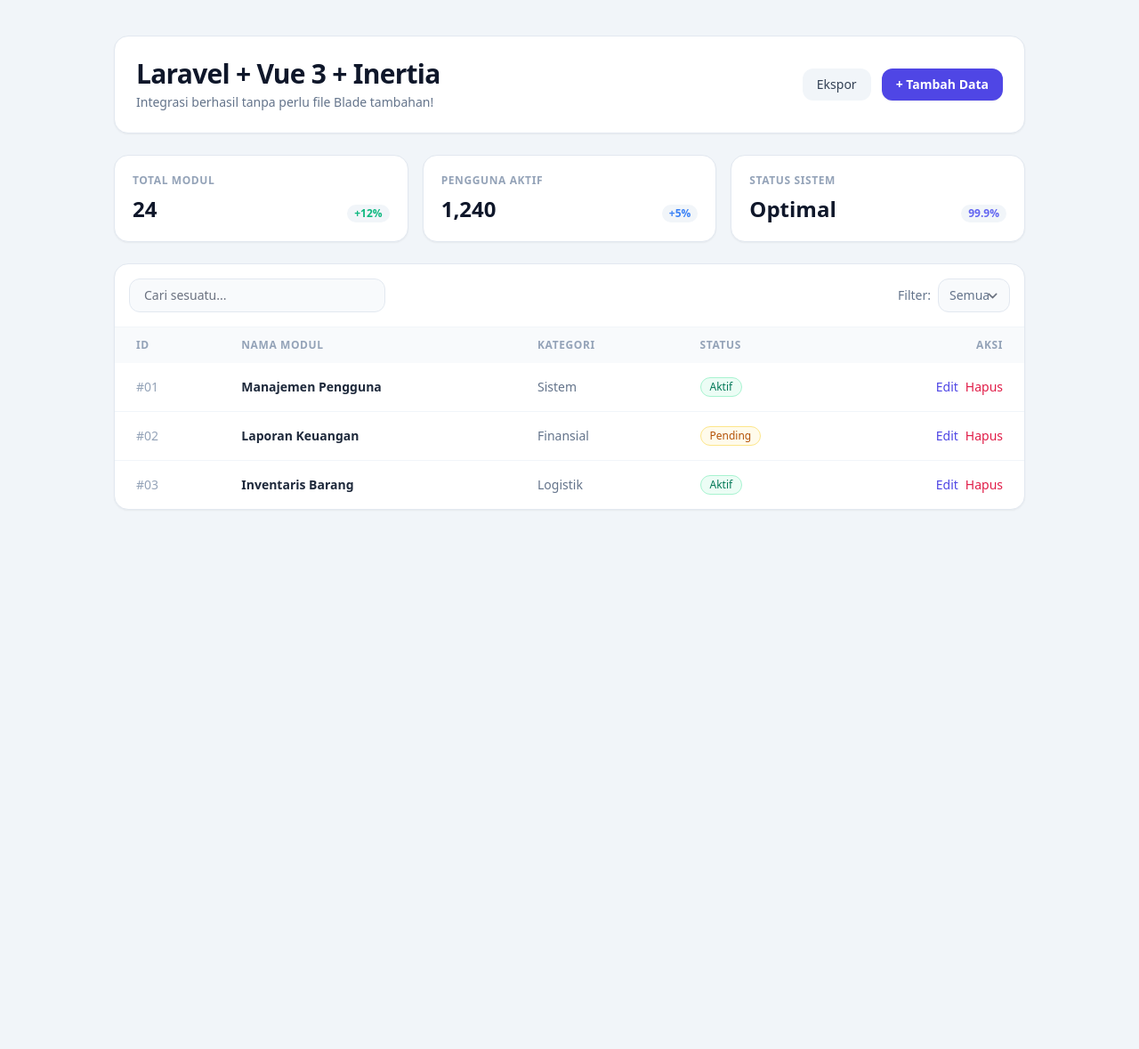
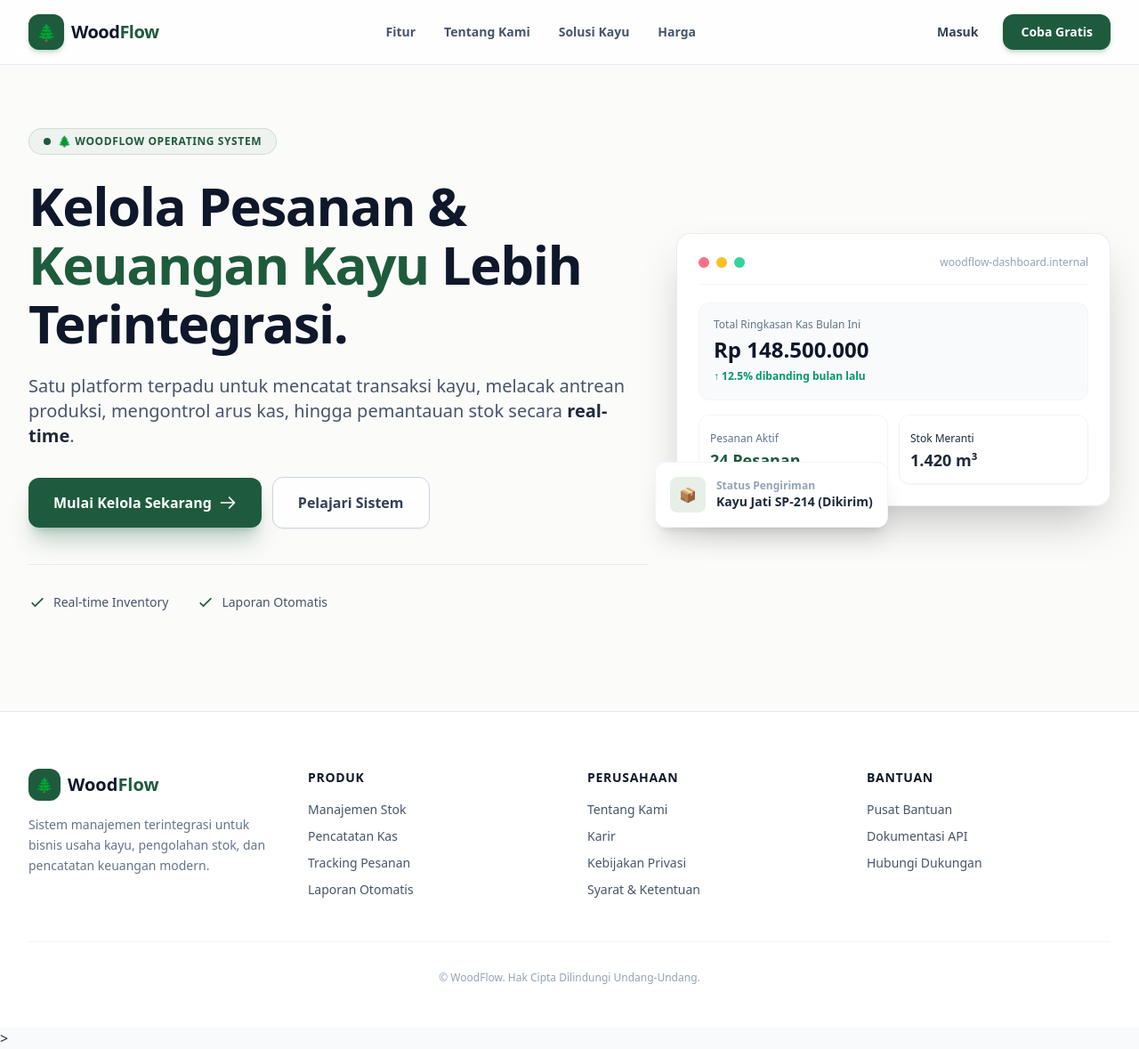
Before and after one commit to si-deltapyy/erp-dipantara, a Laravel app: page / in a window 1280 px wide. Shown: the whole page at 89% size. Before the commit the page ends 573 px from the top, so only its background shows below. Run offline with Laravel 12, Linux system fonts and the light colour scheme; style sheets or scripts are compiled from the project's sources; parts of the project's set-up code (start-up, migrations or seed data) failed here and were passed over; some libraries are stand-ins or nearby versions.

Commit message:
Add WoodFlow landing page with shared layout
Introduces a new Inertia-based marketing landing experience by adding `Landing.vue` plus reusable `Navbar`, `Footer`, and `MainLayout` components. Updates the root route to render `Landing` with WoodFlow-focused copy, and refactors `welcome.blade.php` to extend the app layout with the new page title.

```diff
--- /dev/null
+++ b/resources/js/Components/Footer.vue
@@ -0,0 +1,57 @@
+<template>
+  <footer class="border-t border-slate-200 bg-white pt-16 pb-12 text-slate-600">
+        <div class="mx-auto max-w-7xl px-4 sm:px-6 lg:px-8">
+            <div class="grid grid-cols-1 gap-10 md:grid-cols-4">
+
+                <!-- Col 1: Brand Info -->
+                <div class="md:col-span-1">
+                    <div class="flex items-center gap-2">
+                        <span class="flex h-9 w-9 items-center justify-center rounded-xl bg-[#1e5b3d] text-base text-white">🌲</span>
+                        <span class="text-xl font-extrabold text-slate-900">Wood<span class="text-[#1e5b3d]">Flow</span></span>
+                    </div>
+                    <p class="mt-4 text-sm leading-relaxed text-slate-500">
+                        Sistem manajemen terintegrasi untuk bisnis usaha kayu, pengolahan stok, dan pencatatan keuangan modern.
+                    </p>
+                </div>
+
+                <!-- Col 2: Navigasi Produk -->
+                <div>
+                    <h4 class="text-sm font-bold uppercase tracking-wider text-slate-900">Produk</h4>
+                    <ul class="mt-4 space-y-2.5 text-sm">
+                        <li><a href="#fitur" class="transition hover:text-[#1e5b3d]">Manajemen Stok</a></li>
+                        <li><a href="#fitur" class="transition hover:text-[#1e5b3d]">Pencatatan Kas</a></li>
+                        <li><a href="#fitur" class="transition hover:text-[#1e5b3d]">Tracking Pesanan</a></li>
+                        <li><a href="#fitur" class="transition hover:text-[#1e5b3d]">Laporan Otomatis</a></li>
+                    </ul>
+                </div>
+
+                <!-- Col 3: Perusahaan -->
+                <div>
+                    <h4 class="text-sm font-bold uppercase tracking-wider text-slate-900">Perusahaan</h4>
+                    <ul class="mt-4 space-y-2.5 text-sm">
+                        <li><a href="#tentang" class="transition hover:text-[#1e5b3d]">Tentang Kami</a></li>
+                        <li><a href="#" class="transition hover:text-[#1e5b3d]">Karir</a></li>
+                        <li><a href="#" class="transition hover:text-[#1e5b3d]">Kebijakan Privasi</a></li>
+                        <li><a href="#" class="transition hover:text-[#1e5b3d]">Syarat & Ketentuan</a></li>
+                    </ul>
+                </div>
+
+                <!-- Col 4: Kontak / Bantuan -->
+                <div>
+                    <h4 class="text-sm font-bold uppercase tracking-wider text-slate-900">Bantuan</h4>
+                    <ul class="mt-4 space-y-2.5 text-sm">
+                        <li><a href="#" class="transition hover:text-[#1e5b3d]">Pusat Bantuan</a></li>
+                        <li><a href="#" class="transition hover:text-[#1e5b3d]">Dokumentasi API</a></li>
+                        <li><a href="#" class="transition hover:text-[#1e5b3d]">Hubungi Dukungan</a></li>
+                    </ul>
+                </div>
+
+            </div>
+
+            <!-- Bottom Copyright -->
+            <div class="mt-12 border-t border-slate-100 pt-8 text-center text-xs text-slate-400">
+                &copy; WoodFlow. Hak Cipta Dilindungi Undang-Undang.
+            </div>
+        </div>
+    </footer>>
+</template>
--- /dev/null
+++ b/resources/js/Components/Navbar.vue
@@ -0,0 +1,92 @@
+<script setup>
+import { ref } from 'vue';
+import { Link, usePage } from '@inertiajs/vue3';
+
+// Ambil data auth yang di-pass via HandleInertiaRequests middleware
+const page = usePage();
+
+// State reactive untuk toggle menu mobile
+const mobileMenuOpen = ref(false);
+</script>
+
+<template>
+  <header class="fixed top-0 z-50 w-full border-b border-slate-200/80 bg-white/80 backdrop-blur-md">
+    <div class="mx-auto flex max-w-7xl items-center justify-between px-4 py-4 sm:px-6 lg:px-8">
+
+      <!-- Logo Brand -->
+      <Link href="/" class="flex items-center gap-2">
+        <span class="flex h-10 w-10 items-center justify-center rounded-xl bg-[#1e5b3d] text-lg text-white shadow-md shadow-[#1e5b3d]/20">
+          🌲
+        </span>
+        <span class="text-xl font-extrabold tracking-tight text-slate-900">
+          Wood<span class="text-[#1e5b3d]">Flow</span>
+        </span>
+      </Link>
+
+      <!-- Navigation Links (Desktop) -->
+      <nav class="hidden items-center gap-8 md:flex">
+        <a href="#fitur" class="text-sm font-semibold text-slate-600 transition hover:text-[#1e5b3d]">Fitur</a>
+        <a href="#tentang" class="text-sm font-semibold text-slate-600 transition hover:text-[#1e5b3d]">Tentang Kami</a>
+        <a href="#solusi" class="text-sm font-semibold text-slate-600 transition hover:text-[#1e5b3d]">Solusi Kayu</a>
+        <a href="#harga" class="text-sm font-semibold text-slate-600 transition hover:text-[#1e5b3d]">Harga</a>
+      </nav>
+
+      <!-- Auth Buttons (Desktop) -->
+      <div class="hidden items-center gap-3 md:flex">
+        <template v-if="page.props.auth?.user">
+          <Link href="/dashboard" class="rounded-xl bg-[#1e5b3d] px-5 py-2.5 text-sm font-bold text-white shadow-md shadow-[#1e5b3d]/20 transition hover:bg-[#16472f]">
+            Dashboard
+          </Link>
+          <Link href="/logout" method="post" as="button" class="rounded-xl border border-slate-300 px-5 py-2.5 text-sm font-bold text-slate-700 shadow-sm transition hover:border-[#1e5b3d] hover:text-[#1e5b3d]">
+            Logout
+          </Link>
+        </template>
+        <template v-else>
+          <Link href="/login" class="rounded-xl px-4 py-2.5 text-sm font-bold text-slate-700 transition hover:text-[#1e5b3d]">
+            Masuk
+          </Link>
+          <Link href="/register" class="rounded-xl bg-[#1e5b3d] px-5 py-2.5 text-sm font-bold text-white shadow-md shadow-[#1e5b3d]/20 transition hover:bg-[#16472f]">
+            Coba Gratis
+          </Link>
+        </template>
+      </div>
+
+      <!-- Mobile Hamburger Button -->
+      <button @click="mobileMenuOpen = !mobileMenuOpen" type="button" class="inline-flex rounded-lg p-2 text-slate-600 hover:bg-slate-100 md:hidden">
+        <svg class="h-6 w-6" fill="none" stroke="currentColor" viewBox="0 0 24 24">
+          <path v-if="!mobileMenuOpen" stroke-linecap="round" stroke-linejoin="round" stroke-width="2" d="M4 6h16M4 12h16M4 18h16"/>
+          <path v-else stroke-linecap="round" stroke-linejoin="round" stroke-width="2" d="M6 18L18 6M6 6l12 12"/>
+        </svg>
+      </button>
+    </div>
+
+    <!-- Mobile Menu Dropdown -->
+    <div v-show="mobileMenuOpen" class="border-b border-slate-200 bg-white px-4 pt-2 pb-6 shadow-xl md:hidden">
+      <div class="flex flex-col space-y-3">
+        <a href="#fitur" @click="mobileMenuOpen = false" class="rounded-lg px-3 py-2 text-base font-semibold text-slate-700 hover:bg-slate-50">Fitur</a>
+        <a href="#tentang" @click="mobileMenuOpen = false" class="rounded-lg px-3 py-2 text-base font-semibold text-slate-700 hover:bg-slate-50">Tentang Kami</a>
+        <a href="#solusi" @click="mobileMenuOpen = false" class="rounded-lg px-3 py-2 text-base font-semibold text-slate-700 hover:bg-slate-50">Solusi Kayu</a>
+        <a href="#harga" @click="mobileMenuOpen = false" class="rounded-lg px-3 py-2 text-base font-semibold text-slate-700 hover:bg-slate-50">Harga</a>
+
+        <hr class="border-slate-100">
+
+        <template v-if="page.props.auth?.user">
+          <Link href="/dashboard" class="w-full rounded-xl bg-[#1e5b3d] px-4 py-3 text-center text-sm font-bold text-white">
+            Dashboard
+          </Link>
+          <Link href="/logout" method="post" as="button" class="w-full rounded-xl border border-slate-200 px-4 py-3 text-center text-sm font-bold text-slate-700">
+            Logout
+          </Link>
+        </template>
+        <template v-else>
+          <Link href="/login" class="w-full rounded-xl border border-slate-200 px-4 py-3 text-center text-sm font-bold text-slate-700">
+            Masuk
+          </Link>
+          <Link href="/register" class="w-full rounded-xl bg-[#1e5b3d] px-4 py-3 text-center text-sm font-bold text-white">
+            Coba Gratis
+          </Link>
+        </template>
+      </div>
+    </div>
+  </header>
+</template>
--- /dev/null
+++ b/resources/js/Layouts/MainLayout.vue
@@ -0,0 +1,19 @@
+<script setup>
+import Navbar from '@/Components/Navbar.vue';
+import Footer from '@/Components/Footer.vue';
+</script>
+
+<template>
+  <div class="min-h-screen flex flex-col bg-slate-50 text-slate-800">
+    <!-- Navbar Stays at Top -->
+    <Navbar />
+
+    <!-- Dynamic Content Area -->
+    <main class="flex-grow">
+      <slot />
+    </main>
+
+    <!-- Footer Stays at Bottom -->
+    <Footer />
+  </div>
+</template>
--- /dev/null
+++ b/resources/js/Pages/Landing.vue
@@ -0,0 +1,122 @@
+<script setup>
+import MainLayout from '@/Layouts/MainLayout.vue';
+
+</script>
+<template>
+    <MainLayout>
+        <section class="relative overflow-hidden bg-[#fbfbfa] pt-28 pb-20 md:pt-36 md:pb-28">
+            <!-- Decorative Radial Background Gradient -->
+            <div class="ellipse-glow absolute top-0 left-1/2 -z-10 h-[500px] w-[800px] -translate-x-1/2 rounded-full bg-gradient-to-b from-[#e7efe9]/80 via-[#1e5b3d]/5 to-transparent blur-3xl"></div>
+
+            <div class="mx-auto max-w-7xl px-4 sm:px-6 lg:px-8">
+                <div class="grid grid-cols-1 items-center gap-12 lg:grid-cols-12 lg:gap-8">
+
+                    <!-- Left Column: Copywriting -->
+                    <div class="lg:col-span-7">
+                        <!-- Badge -->
+                        <div class="inline-flex items-center gap-2 rounded-full border border-[#1e5b3d]/15 bg-[#e7efe9]/60 px-4 py-1.5 backdrop-blur-md">
+                            <span class="flex h-2 w-2 rounded-full bg-[#1e5b3d]"></span>
+                            <span class="text-xs font-bold uppercase tracking-wider text-[#1e5b3d]">🌲 WoodFlow Operating System</span>
+                        </div>
+
+                        <!-- Headline -->
+                        <h1 class="mt-6 text-4xl font-extrabold tracking-tight text-slate-900 sm:text-6xl sm:leading-[1.1]">
+                            Kelola Pesanan &
+                            <span class="relative whitespace-nowrap text-[#1e5b3d]">
+                                <span class="relative z-10">Keuangan Kayu</span>
+                                <svg class="absolute -bottom-2 left-0 -z-10 h-3 w-full fill-[#1e5b3d]/20" viewBox="0 0 100 20" preserveAspectRatio="none">
+                                    <path d="M0,15 Q50,5 100,15 T200,15" stroke="currentColor" stroke-width="4" fill="none" />
+                                </svg>
+                            </span>
+                            Lebih Terintegrasi.
+                        </h1>
+
+                        <!-- Subheadline -->
+                        <p class="mt-6 text-lg leading-relaxed text-slate-600 sm:text-xl">
+                            Satu platform terpadu untuk mencatat transaksi kayu, melacak antrean produksi, mengontrol arus kas, hingga pemantauan stok secara <span class="font-semibold text-slate-800">real-time</span>.
+                        </p>
+
+                        <!-- CTA Action Group -->
+                        <div class="mt-8 flex flex-col gap-3 sm:flex-row sm:items-center">
+                            <a href="#fitur" class="inline-flex items-center justify-center gap-2 rounded-xl bg-[#1e5b3d] px-7 py-4 text-base font-bold text-white shadow-xl shadow-[#1e5b3d]/25 transition-all duration-200 hover:-translate-y-0.5 hover:bg-[#16472f] hover:shadow-2xl active:translate-y-0">
+                                <span>Mulai Kelola Sekarang</span>
+                                <svg class="h-5 w-5" fill="none" stroke="currentColor" viewBox="0 0 24 24"><path stroke-linecap="round" stroke-linejoin="round" stroke-width="2" d="M14 5l7 7m0 0l-7 7m7-7H3"/></svg>
+                            </a>
+
+                            <a href="#tentang" class="inline-flex items-center justify-center rounded-xl border border-slate-300 bg-white/80 px-7 py-4 text-base font-bold text-slate-700 shadow-sm transition-all duration-200 hover:-translate-y-0.5 hover:border-[#1e5b3d] hover:text-[#1e5b3d] hover:shadow-md active:translate-y-0">
+                                Pelajari Sistem
+                            </a>
+                        </div>
+
+                        <!-- Trust Metrics / Highlights -->
+                        <div class="mt-10 flex items-center gap-8 border-t border-slate-200/80 pt-8 text-sm text-slate-600">
+                            <div class="flex items-center gap-2">
+                                <svg class="h-5 w-5 text-[#1e5b3d]" fill="none" stroke="currentColor" viewBox="0 0 24 24"><path stroke-linecap="round" stroke-linejoin="round" stroke-width="2" d="M5 13l4 4L19 7"/></svg>
+                                <span>Real-time Inventory</span>
+                            </div>
+                            <div class="flex items-center gap-2">
+                                <svg class="h-5 w-5 text-[#1e5b3d]" fill="none" stroke="currentColor" viewBox="0 0 24 24"><path stroke-linecap="round" stroke-linejoin="round" stroke-width="2" d="M5 13l4 4L19 7"/></svg>
+                                <span>Laporan Otomatis</span>
+                            </div>
+                        </div>
+                    </div>
+
+                    <!-- Right Column: Interactive Visual Showcase -->
+                    <div class="relative lg:col-span-5">
+                        <div class="relative mx-auto w-full max-w-lg lg:max-w-none">
+
+                            <!-- Main Dashboard Preview Card -->
+                            <div class="rounded-2xl border border-slate-200/80 bg-white/90 p-6 shadow-2xl backdrop-blur-xl">
+                                <!-- Top Bar Mockup -->
+                                <div class="flex items-center justify-between border-b border-slate-100 pb-4">
+                                    <div class="flex items-center gap-2">
+                                        <span class="h-3 w-3 rounded-full bg-rose-400"></span>
+                                        <span class="h-3 w-3 rounded-full bg-amber-400"></span>
+                                        <span class="h-3 w-3 rounded-full bg-emerald-400"></span>
+                                    </div>
+                                    <span class="text-xs font-medium text-slate-400">woodflow-dashboard.internal</span>
+                                </div>
+
+                                <!-- Card Content Preview -->
+                                <div class="mt-5 space-y-4">
+                                    <div class="rounded-xl bg-slate-50 p-4 border border-slate-100">
+                                        <p class="text-xs font-medium text-slate-500">Total Ringkasan Kas Bulan Ini</p>
+                                        <p class="mt-1 text-2xl font-bold text-slate-900">Rp 148.500.000</p>
+                                        <span class="mt-1 inline-flex items-center text-xs font-semibold text-emerald-600">
+                                            ↑ 12.5% dibanding bulan lalu
+                                        </span>
+                                    </div>
+
+                                    <div class="grid grid-cols-2 gap-3">
+                                        <div class="rounded-xl border border-slate-100 bg-white p-3 shadow-sm">
+                                            <span class="text-xs text-slate-500">Pesanan Aktif</span>
+                                            <p class="text-lg font-bold text-[#1e5b3d]">24 Pesanan</p>
+                                        </div>
+                                        <div class="rounded-xl border border-slate-100 bg-white p-3 shadow-sm">
+                                            <span class="text-xs text-slate-[#1e5b3d]">Stok Meranti</span>
+                                            <p class="text-lg font-bold text-slate-800">1.420 m³</p>
+                                        </div>
+                                    </div>
+                                </div>
+                            </div>
+
+                            <!-- Floating Badge 1: Status Order -->
+                            <div class="absolute -bottom-6 -left-6 rounded-xl border border-slate-100 bg-white p-4 shadow-xl hidden sm:flex items-center gap-3">
+                                <div class="flex h-10 w-10 items-center justify-center rounded-lg bg-[#e7efe9] text-[#1e5b3d]">
+                                    📦
+                                </div>
+                                <div>
+                                    <p class="text-xs font-semibold text-slate-400">Status Pengiriman</p>
+                                    <p class="text-sm font-bold text-slate-800">Kayu Jati SP-214 (Dikirim)</p>
+                                </div>
+                            </div>
+
+                        </div>
+                    </div>
+
+                </div>
+            </div>
+        </section>
+    </MainLayout>
+
+</template>
--- a/routes/web.php
+++ b/routes/web.php
@@ -7,9 +7,9 @@
 use Inertia\Inertia;
 
 Route::get('/', function () {
-    return Inertia::render('Home', [
-        'title' => 'Laravel + Vue 3 + Inertia',
-        'message' => 'Integrasi berhasil tanpa perlu file Blade tambahan!'
+    return Inertia::render('Landing', [
+        'title' => 'Dipantara - Sistem Manajemen Pesanan & Keuangan Kayu',
+        'message' => 'Selamat datang di Dipantara, sistem manajemen pesanan dan keuangan kayu yang membantu bisnis kayu mengelola stok, pesanan, dan keuangan secara efisien.',
     ]);
 });
 
```
Also changed, not shown: resources/views/welcome.blade.php (+9 -12 lines).
